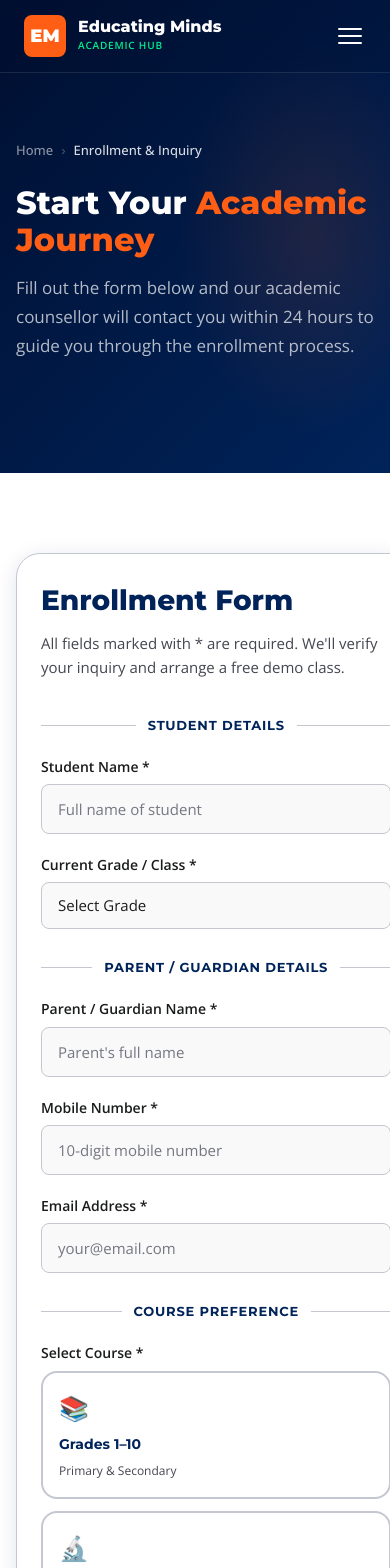
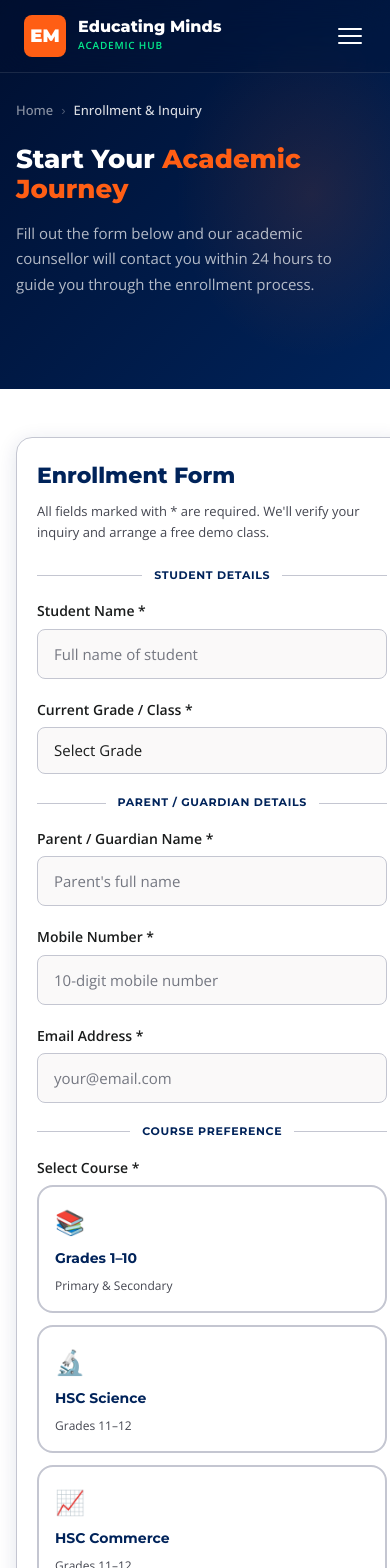
Before and after one commit to Jeet1466/Tuition, a React (Vite) app in the folder frontend/: page /enroll in a window 390 px wide. Shown: the top 1568 px of the page. Built offline with nearby package versions, Linux system fonts and the light colour scheme.

Commit message:
Further optimize Enrollment and HSC pages for mobile responsiveness

```diff
--- a/frontend/src/pages/Courses.css
+++ b/frontend/src/pages/Courses.css
@@ -285,3 +285,19 @@
   .courses-layout { grid-template-columns: 1fr; }
   .sidebar-card { position: static; }
 }
+
+@media (max-width: 768px) {
+  .page-hero { padding: 100px 0 60px; }
+  .page-hero-title { font-size: 32px; }
+  .page-hero-desc { font-size: 15px; }
+  .batch-details { grid-template-columns: 1fr; }
+}
+
+@media (max-width: 480px) {
+  .page-hero-title { font-size: 26px; }
+  .subject-card-top { padding: 20px 20px 0; }
+  .subject-card-body { padding: 16px 20px 20px; }
+  .batch-card { padding: 20px; }
+  .sidebar-card { padding: 20px; }
+  .sidebar-fee-amount { font-size: 28px; }
+}
--- a/frontend/src/pages/Enroll.css
+++ b/frontend/src/pages/Enroll.css
@@ -186,8 +186,22 @@
 @media (max-width: 1024px) {
   .enroll-layout { grid-template-columns: 1fr; }
 }
+
+@media (max-width: 768px) {
+  .enroll-layout { padding: var(--space-6) 0; gap: 32px; }
+  .enroll-form-card { padding: 32px; }
+}
+
 @media (max-width: 640px) {
   .enroll-form-card { padding: 24px; }
   .form-row { grid-template-columns: 1fr; }
   .course-select-grid { grid-template-columns: 1fr; }
 }
+
+@media (max-width: 480px) {
+  .enroll-form-card { padding: 20px; border-radius: var(--radius-lg); }
+  .enroll-form-title { font-size: 22px; }
+  .enroll-form-sub { font-size: 13px; margin-bottom: 24px; }
+  .form-divider { font-size: 11px; margin: 20px 0 16px; }
+  .form-submit { margin-top: 24px; }
+}
--- a/frontend/src/pages/SeniorCourses.jsx
+++ b/frontend/src/pages/SeniorCourses.jsx
@@ -82,7 +82,7 @@ export default function SeniorCourses() {
             {/* Left */}
             <div>
               {/* Stream Tabs */}
-              <div style={{ display: 'flex', gap: 12, marginBottom: 36 }}>
+              <div style={{ display: 'flex', gap: 12, marginBottom: 36, flexWrap: 'wrap' }}>
                 {streams.map((s, i) => (
                   <button
                     key={i}
```
